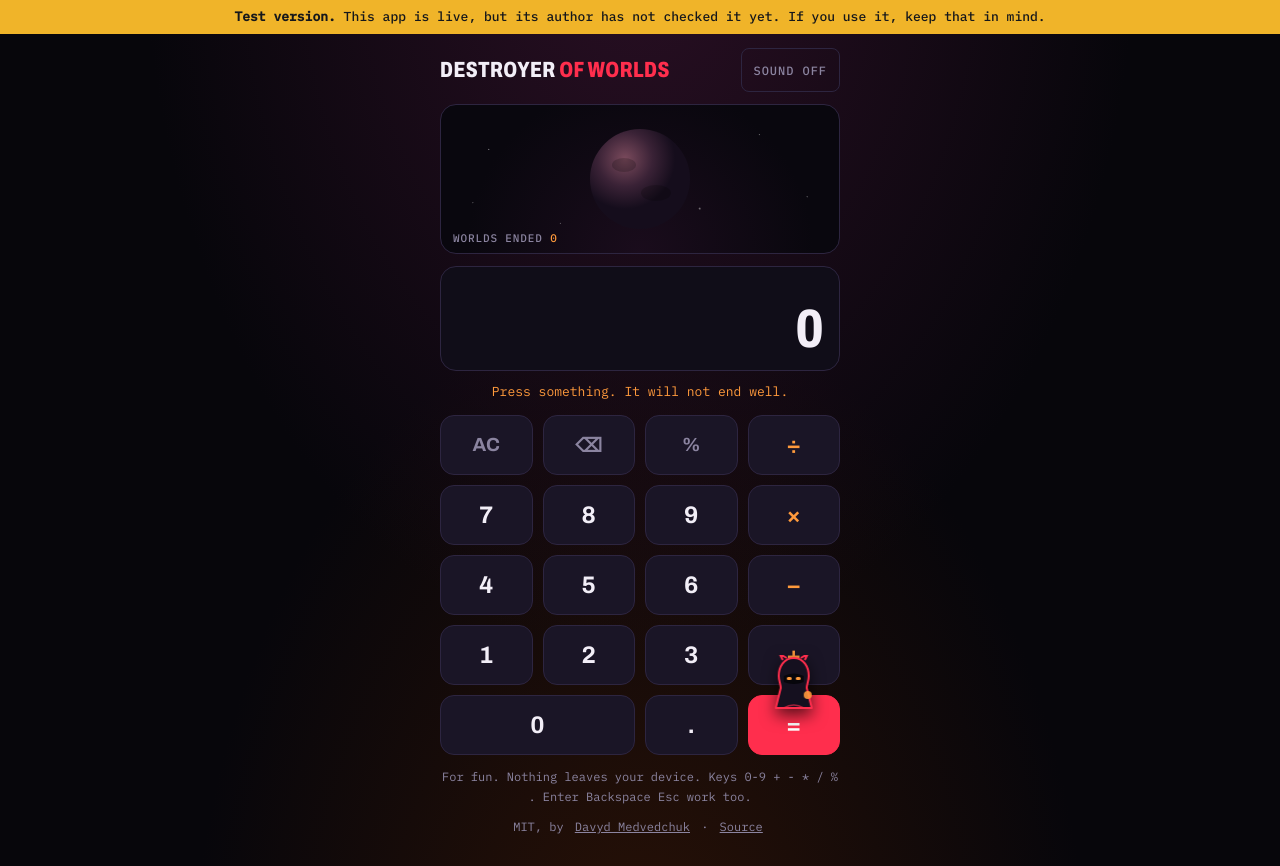
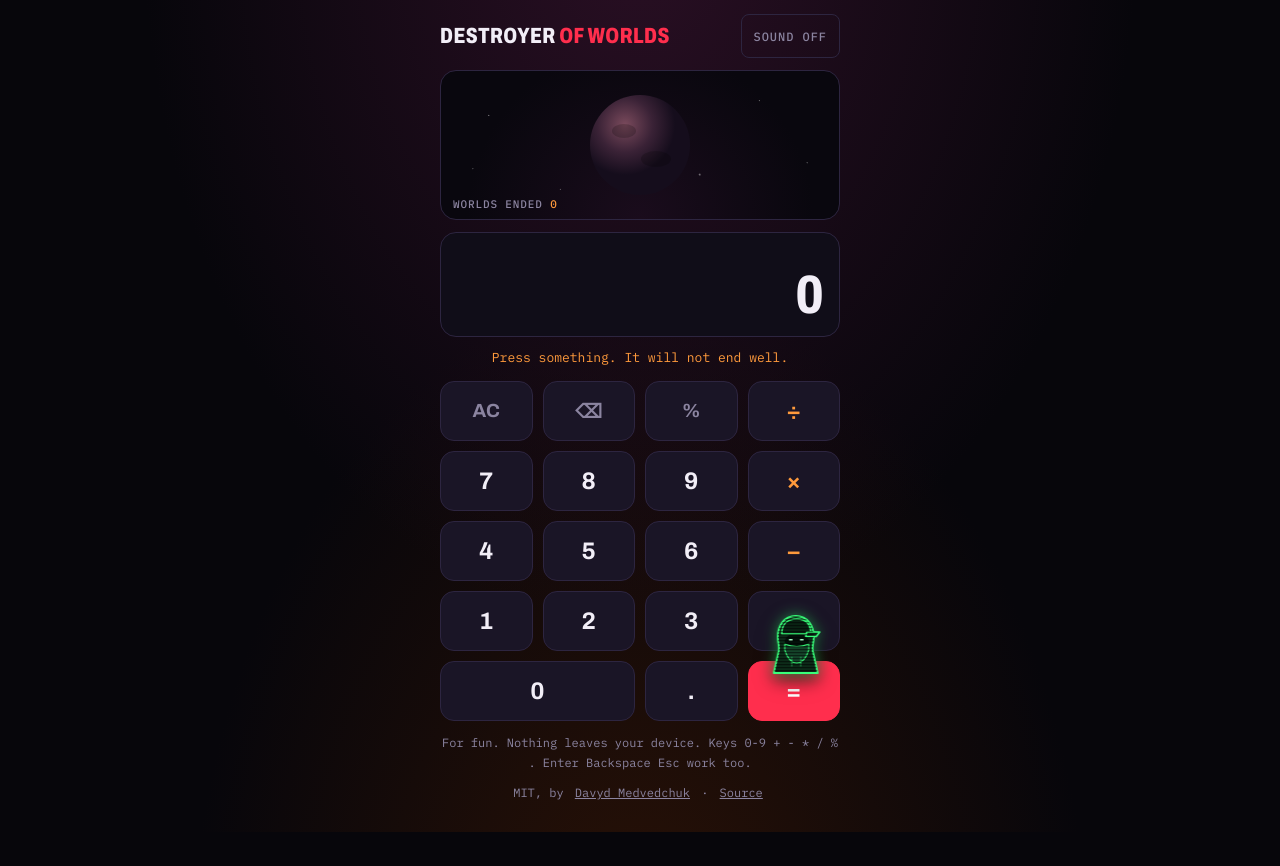
Before and after one commit to davydmedvedchuk/destroyer-words, a plain HTML site: page index.html in a window 1280 px wide. After the commit the page ends 832 px from the top, so only its background shows below. Drawn offline with Linux system fonts and the light colour scheme.

Commit message:
Destroyer of Worlds: green terminal character, no test-version note

```diff
--- a/index.html
+++ b/index.html
@@ -50,7 +50,7 @@ button:focus-visible{outline:3px solid var(--amb);outline-offset:2px}
 .k.op{color:var(--amb)}.k.fn{color:var(--mute);font-size:19px}.k.eq{background:var(--red);border-color:var(--red);color:#fff}
 .k.zero{grid-column:span 2}
 .k.cr:after{content:"";position:absolute;inset:0;border-radius:14px;opacity:.55;background:linear-gradient(115deg,transparent 46%,var(--red) 47%,transparent 49%),linear-gradient(35deg,transparent 60%,var(--amb) 61%,transparent 63%);pointer-events:none}
-.hero{position:absolute;left:0;top:0;width:44px;height:56px;margin:-46px 0 0 -22px;pointer-events:none;z-index:3;transition:transform .22s cubic-bezier(.3,1.4,.5,1);filter:drop-shadow(0 6px 8px #000a)}
+.hero{position:absolute;left:0;top:0;width:52px;height:64px;margin:-54px 0 0 -24px;pointer-events:none;z-index:3;transition:transform .22s cubic-bezier(.3,1.4,.5,1);filter:drop-shadow(0 0 7px #39ff7a77) drop-shadow(0 6px 8px #000a)}
 .hero svg{width:100%;height:100%;display:block;transform-origin:50% 100%}
 .hero.stomp svg{animation:stomp .26s}
 @keyframes stomp{0%{transform:scaleY(1.1)}50%{transform:scale(1.2,.78)}100%{transform:none}}
@@ -62,8 +62,6 @@ body.shake main{animation:shake .45s}
 @keyframes shake{20%{transform:translate(-5px,3px)}40%{transform:translate(5px,-3px)}60%{transform:translate(-3px,2px)}80%{transform:translate(3px,-1px)}}
 @media (prefers-reduced-motion:reduce){*,*:before,*:after{animation:none!important;transition:none!important}}
 </style></head><body>
-<style>.beta{font:500 13px/1.4 "IBM Plex Mono",ui-monospace,monospace;background:#F0B429;color:#15171B;padding:8px 14px;text-align:center;position:fixed;left:0;right:0;top:0;z-index:9}body{padding-top:48px!important}</style>
-<div class="beta" role="note"><b>Test version.</b> This app is live, but its author has not checked it yet. If you use it, keep that in mind.</div>
 <main>
 <header><h1>Destroyer <em>of worlds</em></h1><div class="tools"><button id="snd" aria-pressed="false" type="button">Sound off</button></div></header>
 <div class="sky" aria-hidden="true"><div id="planet" data-d="0"></div><div class="ring" id="ring"></div><div class="score">Worlds ended <b id="cnt">0</b></div></div>
@@ -75,7 +73,7 @@ body.shake main{animation:shake .45s}
 <button class="k" data-k="4">4</button><button class="k" data-k="5">5</button><button class="k" data-k="6">6</button><button class="k op" data-k="−" aria-label="Minus">−</button>
 <button class="k" data-k="1">1</button><button class="k" data-k="2">2</button><button class="k" data-k="3">3</button><button class="k op" data-k="+" aria-label="Plus">+</button>
 <button class="k zero" data-k="0">0</button><button class="k" data-k="." aria-label="Decimal point">.</button><button class="k eq" data-k="=" aria-label="Equals">=</button>
-<div class="hero idle" id="hero" aria-hidden="true"><svg viewBox="0 0 44 56"><path d="M22 3C12 3 7 12 7 21c0 5 2 8 2 12L4 53h36l-5-20c0-4 2-7 2-12 0-9-5-18-15-18z" fill="#15101f" stroke="#ff2e4d" stroke-width="2" stroke-linejoin="round"/><path d="M11 5L8 -1l7 4M33 5l3-6-7 4" fill="#15101f" stroke="#ff2e4d" stroke-width="2" stroke-linejoin="round"/><path d="M12 21q10-5 20 0v6q-10 4-20 0z" fill="#07060b"/><rect class="eye" x="15" y="22" width="5" height="3" rx="1.5" fill="#ff9a3c"/><rect class="eye" x="24" y="22" width="5" height="3" rx="1.5" fill="#ff9a3c"/><circle cx="36" cy="40" r="4" fill="#ff9a3c" opacity=".9"/><path d="M12 53q10-6 20 0" fill="none" stroke="#ff2e4d" stroke-width="1.5" opacity=".6"/></svg></div>
+<div class="hero idle" id="hero" aria-hidden="true"><svg viewBox="0 0 52 64"><defs><pattern id="sl" width="4" height="3" patternUnits="userSpaceOnUse"><rect width="4" height="1.2" fill="#000" opacity=".5"/></pattern><clipPath id="hc"><path d="M26 3C14 3 8 13 8 24c0 6 2 9 1 14L4 60h44l-5-22c-1-5 1-8 1-14C44 13 38 3 26 3z"/></clipPath></defs><path d="M26 3C14 3 8 13 8 24c0 6 2 9 1 14L4 60h44l-5-22c-1-5 1-8 1-14C44 13 38 3 26 3z" fill="#0d2b19" stroke="#39ff7a" stroke-width="1.8" stroke-linejoin="round"/><ellipse cx="27" cy="29" rx="12" ry="9" fill="#03100a"/><path d="M15 31q12 5 24 0v6q-4 13-12 13t-12-13z" fill="#16452b" stroke="#39ff7a" stroke-width="1.2" stroke-linejoin="round" opacity=".95"/><path d="M12 21C12 10 19 6 27 6s14 4 14 15z" fill="#0a2314" stroke="#39ff7a" stroke-width="1.6" stroke-linejoin="round"/><path d="M37 19h13l-3.5 4.5H36z" fill="#0a2314" stroke="#39ff7a" stroke-width="1.6" stroke-linejoin="round"/><rect class="eye" x="19" y="26" width="4" height="2" rx="1" fill="#a6ffc6"/><rect class="eye" x="30" y="26" width="4" height="2" rx="1" fill="#a6ffc6"/><path d="M22 44v9M31 44v9" stroke="#39ff7a" stroke-width="1.2" opacity=".5" stroke-linecap="round"/><rect width="52" height="64" fill="url(#sl)" clip-path="url(#hc)"/></svg></div>
 </div>
 <footer>For fun. Nothing leaves your device. Keys 0-9 + - * / % . Enter Backspace Esc work too.<br>MIT, by <a href="https://github.com/davydmedvedchuk">Davyd Medvedchuk</a> · <a href="https://github.com/davydmedvedchuk/destroyer-words">Source</a></footer>
 </main>
```
Also changed, not shown: 1 other file.
